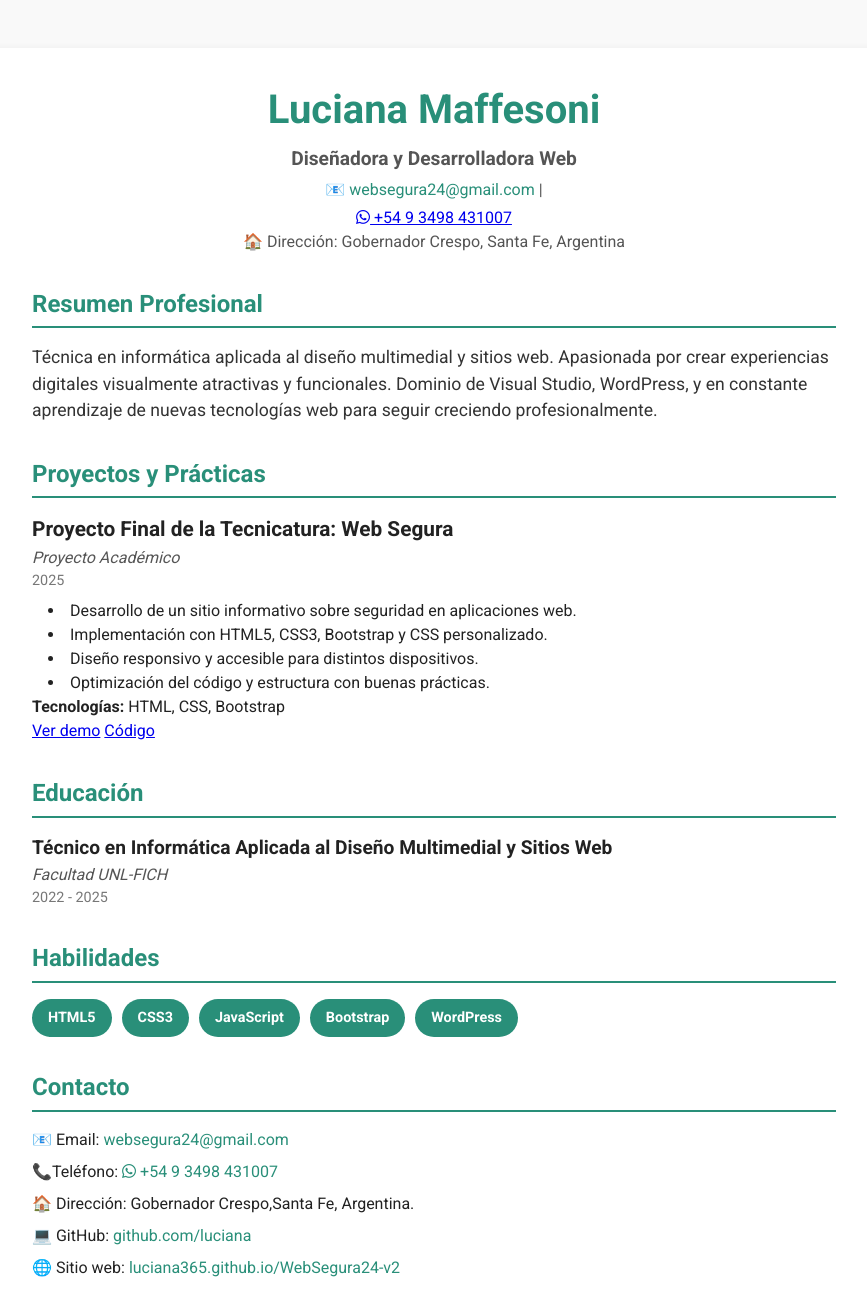
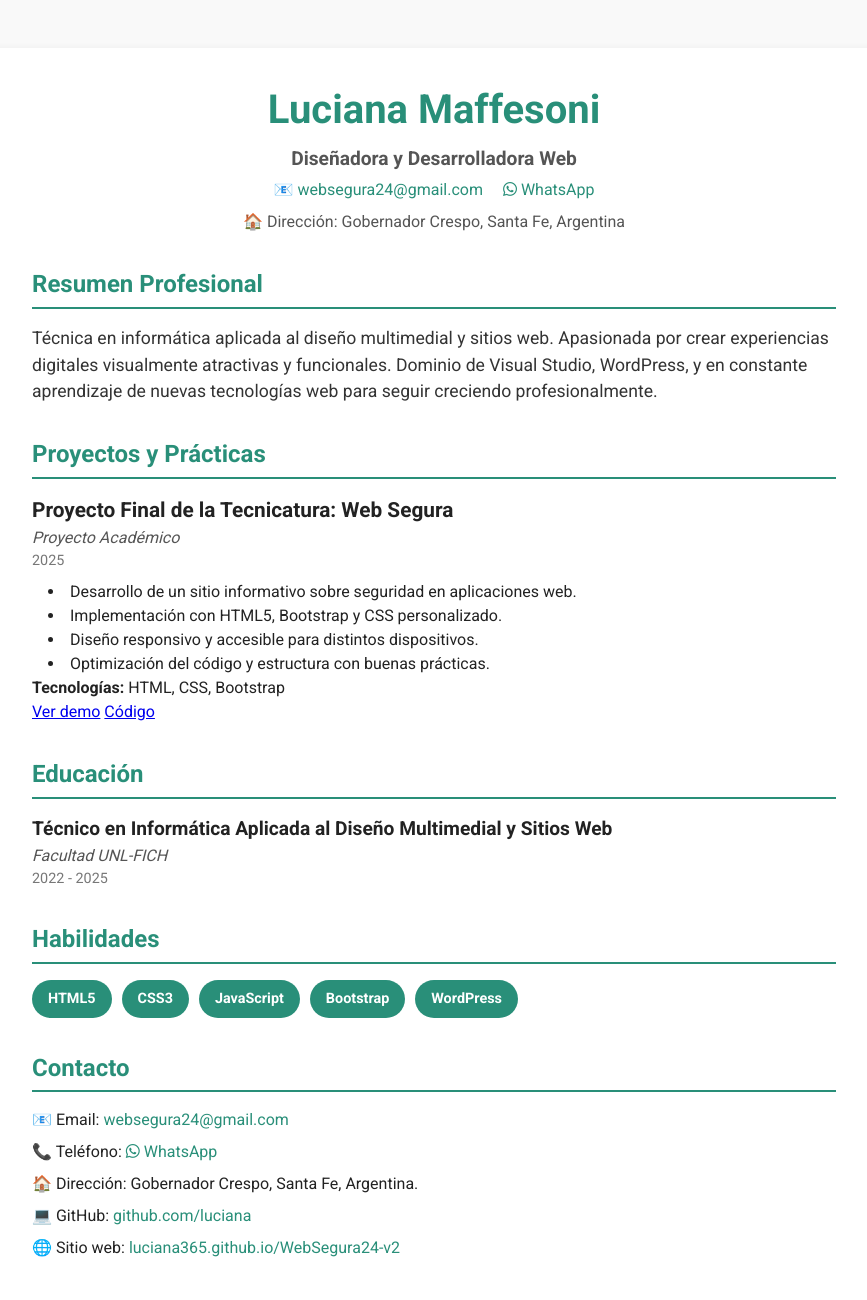
Before and after one commit to Luciana365/Curriculum-Vitae, a plain HTML site: page index.html in a window 1280 px wide. Shown: the top 1300 px of the page, without its empty margins (206-1073 px from the left). Drawn offline with Linux system fonts and the light colour scheme.

Commit message:
Update index.html

```diff
--- a/index.html
+++ b/index.html
@@ -199,6 +199,25 @@
       color: #000;
     }
   }
+  /* Para poner Gmail y Teléfono en una sola fila */
+  .contact-row {
+    display: flex;
+    justify-content: center;
+    gap: 20px;
+    margin-bottom: 0.5rem;
+  }
+  .contact-row .contact-info {
+    margin: 0;
+    font-size: 1rem;
+    color: #555;
+  }
+  .contact-row .contact-info a {
+    color: #298f79;
+    text-decoration: none;
+  }
+  .contact-row .contact-info a:hover {
+    text-decoration: underline;
+  }
 </style>
 </head>
 <body>
@@ -208,10 +227,25 @@
 <header>
   <h1>Luciana Maffesoni</h1>
   <p class="subtitle">Diseñadora y Desarrolladora Web</p>
-  <p class="contact-info">📧 <a href="websegura24@gmail.com">websegura24@gmail.com</a> |<p><a href="https://wa.me/549349815431007?text=Hola" target="_blank" rel="noopener" aria-label="Enviar WhatsApp"> <i class="fa-brands fa-whatsapp" aria-hidden="true"></i> +54 9 3498 431007 </a></p></p>
+
+  <div class="contact-row">
+  <p class="contact-info">
+    📧 <a href="mailto:websegura24@gmail.com">websegura24@gmail.com</a>
+  </p>
+  <p class="contact-info">
+    <a href="https://wa.me/549349815431007?text=Hola"
+       target="_blank"
+       rel="noopener"
+       aria-label="Enviar WhatsApp"
+       title="Enviar mensaje por WhatsApp">
+      <i class="fa-brands fa-whatsapp" aria-hidden="true"></i> WhatsApp
+    </a>
+  </p>
+</div>
+
   <p class="contact-info">🏠 Dirección: Gobernador Crespo, Santa Fe, Argentina</p>
+</header>
 
-</header>
 
 <section id="summary">
   <h2>Resumen Profesional</h2>
@@ -227,7 +261,7 @@
     <p class="dates">2025</p>
     <ul>
       <li>Desarrollo de un sitio informativo sobre seguridad en aplicaciones web.</li>
-      <li>Implementación con HTML5, CSS3, Bootstrap y CSS personalizado.</li>
+      <li>Implementación con HTML5, Bootstrap y CSS personalizado.</li>
       <li>Diseño responsivo y accesible para distintos dispositivos.</li>
       <li>Optimización del código y estructura con buenas prácticas.</li>
     </ul>
@@ -235,8 +269,6 @@
     <a href="https://luciana365.github.io/WebSegura24-v2/" target="_blank" rel="noopener">Ver demo</a>
     <a href="https://github.com/luciana365/WebSegura24-v2" target="_blank" rel="noopener">Código</a>
   </div>
-
-  <!-- Aquí podés agregar otros proyectos, prácticas o trabajos académicos -->
 
 </section>
 
@@ -263,8 +295,16 @@
 <section id="contact">
   <h2>Contacto</h2>
   <p>📧 Email: <a href="mailto:websegura24@gmail.com">websegura24@gmail.com</a></p>
-  <p>📞Teléfono:<a href="https://wa.me/549349815431007?text=Hola" target="_blank" rel="noopener" aria-label="Enviar WhatsApp"> <i class="fa-brands fa-whatsapp" aria-hidden="true"></i> +54 9 3498 431007 </a></p>
-  <p>🏠 Dirección: Gobernador Crespo,Santa Fe, Argentina.</p>
+ <p>📞 Teléfono:
+  <a href="https://wa.me/549349815431007?text=Hola"
+     target="_blank"
+     rel="noopener"
+     aria-label="Enviar WhatsApp"
+     title="Enviar mensaje por WhatsApp">
+    <i class="fa-brands fa-whatsapp" aria-hidden="true"></i> WhatsApp
+  </a>
+</p>
+  <p>🏠 Dirección: Gobernador Crespo, Santa Fe, Argentina.</p>
   <p>💻 GitHub: <a href="#" target="_blank" rel="noopener">github.com/luciana</a></p>
   <p>🌐 Sitio web: <a href="https://luciana365.github.io/WebSegura24-v2/" target="_blank" rel="noopener">luciana365.github.io/WebSegura24-v2</a></p>
 </section>
```
